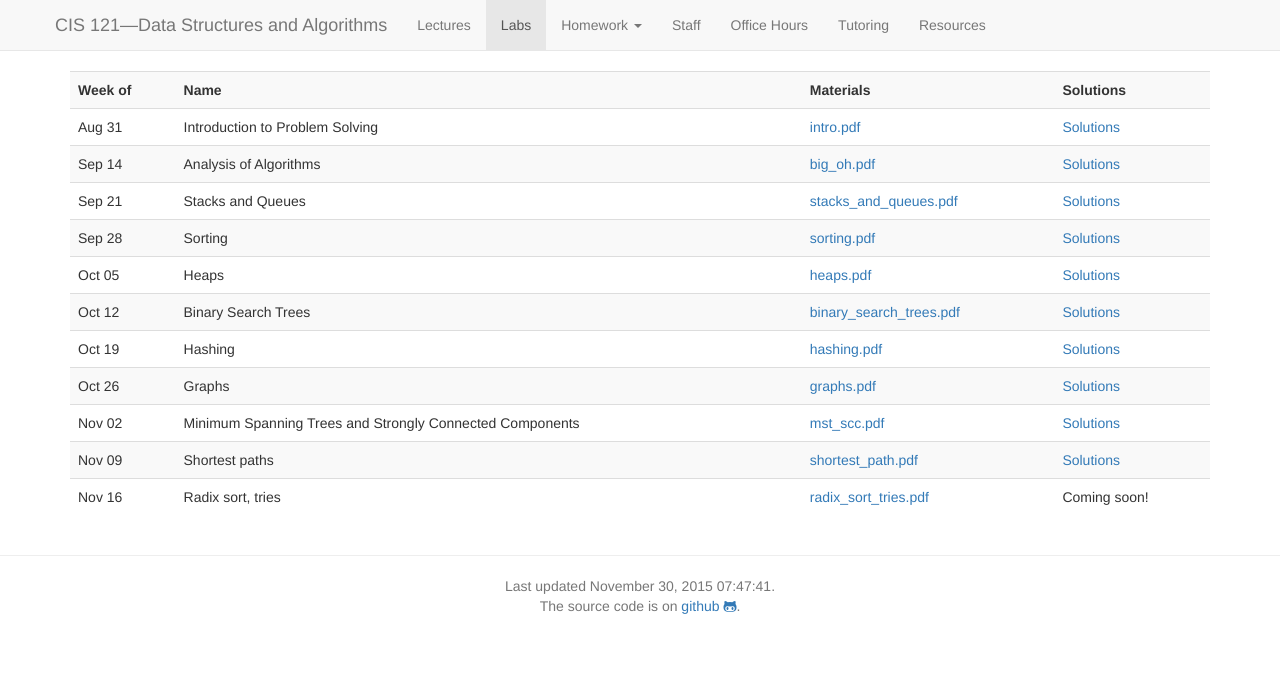
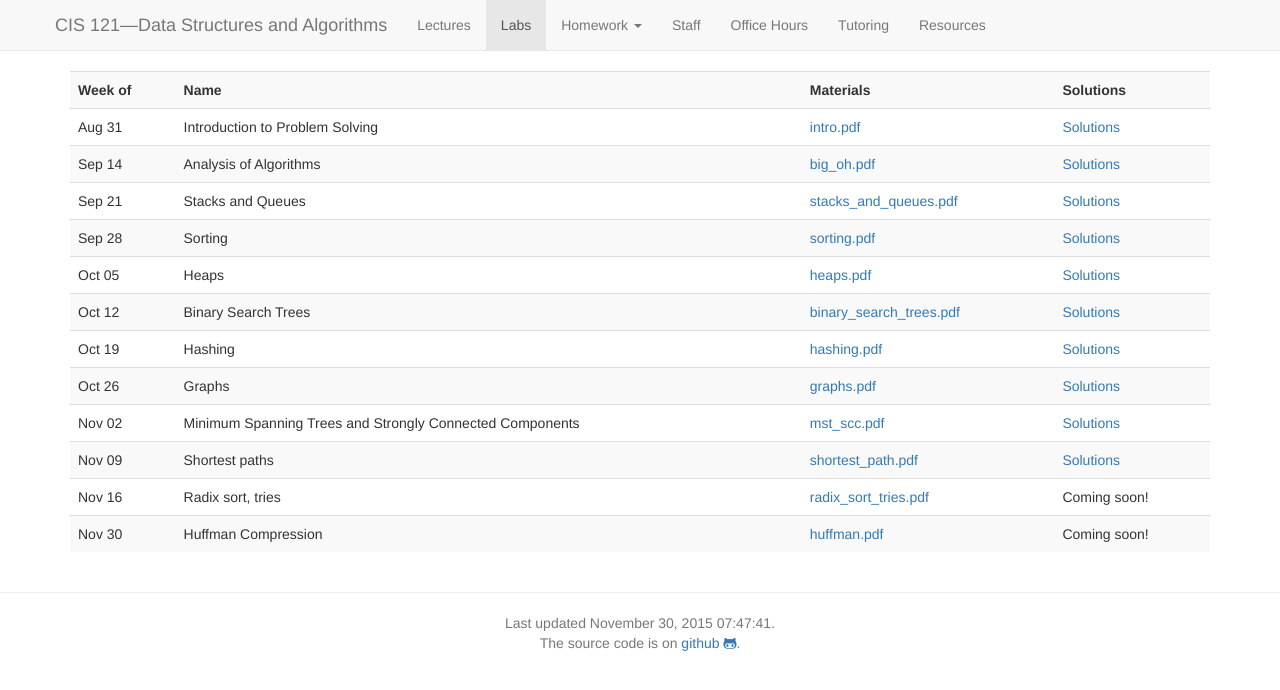
Before and after one commit to callison-burch/data-structures-and-algorithms, a Jekyll site: the page built from labs.md, in a window 1280 px wide. Shown: the top 690 px of the page. Built offline with Jekyll 4.4.1, drawn with Linux system fonts in a browser that asks for light colours; nearby versions of some CDN libraries.

Commit message:
Add Huffman lab

```diff
--- a/_data/labs.yaml
+++ b/_data/labs.yaml
@@ -74,3 +74,10 @@
    link_name: radix_sort_tries.pdf
    link: content/labs/radix_sort_tries/radix_sort_tries.pdf
    solutions_link: #
+
+-
+   date: 2015-11-30
+   name: Huffman Compression
+   link_name: huffman.pdf
+   link: content/labs/huffman/huffman.pdf
+   solutions_link:
```
